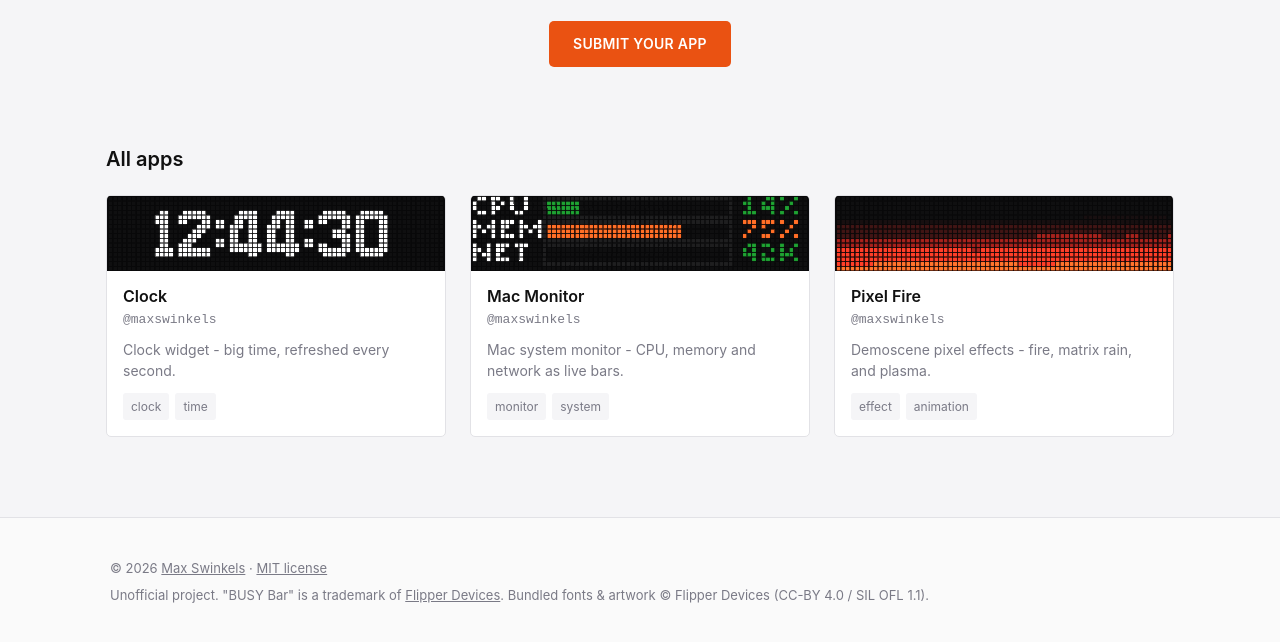
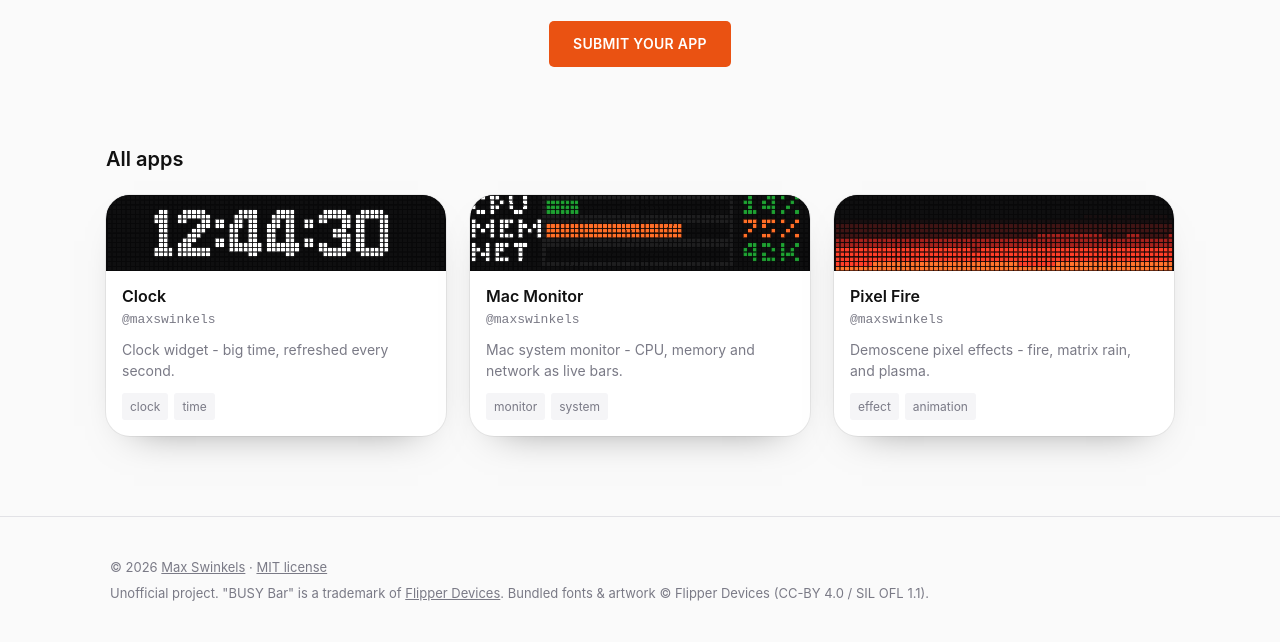
Before and after one commit to maxswinkels/busybar-apps, an Astro site: page / in a window 1280 px wide. Shown: the part 246-888 px from the top of the page. Built offline with nearby package versions, Linux system fonts and the light colour scheme; Astro itself is replaced by a stand-in of ours.

Commit message:
Glass card styling from emulator, #FAFAFA body background

```diff
--- a/src/components/AppCard.astro
+++ b/src/components/AppCard.astro
@@ -31,17 +31,17 @@
   .app-card {
     display: block;
     background: var(--color-surface);
-    border: 1px solid var(--color-border);
-    border-radius: var(--radius-md);
+    border-radius: 24px;
+    box-shadow: var(--glass-shadow);
     overflow: hidden;
-    transition: all var(--transition-normal);
+    transition: box-shadow var(--transition-normal);
     color: inherit;
     text-decoration: none;
   }
 
   .app-card:hover {
-    border-color: var(--color-primary);
-    box-shadow: 0 4px 12px rgba(234, 82, 18, 0.1);
+    box-shadow: inset 0 1px 1px 0 var(--ring-in), 0 0 0 1px var(--color-primary),
+      0 18px 40px -24px rgba(0, 0, 0, 0.5);
   }
 
   .app-preview {
--- a/src/styles/global.css
+++ b/src/styles/global.css
@@ -3,12 +3,18 @@
 
 :root {
   /* Colors */
-  --color-bg: #f5f5f7;
+  --color-bg: #FAFAFA;
   --color-surface: white;
   --color-text: #111;
   --color-text-secondary: #7a7a86;
   --color-border: #e2e2e6;
   --color-primary: #ea5212;
+
+  /* Glass card (overgenomen uit busybar-emulator .glass) */
+  --ring-in: rgba(255, 255, 255, 0.6);
+  --ring-out: rgba(0, 0, 0, 0.06);
+  --glass-shadow: inset 0 1px 1px 0 var(--ring-in), 0 0 0 1px var(--ring-out),
+    0 18px 40px -28px rgba(0, 0, 0, 0.5);
 
   /* Fonts */
   --font-ui: "Inter Variable", -apple-system, BlinkMacSystemFont, "Segoe UI", sans-serif;
```
Also changed, not shown: docs/assets/hero.png.
